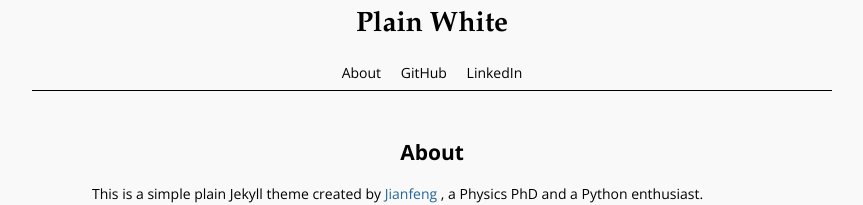
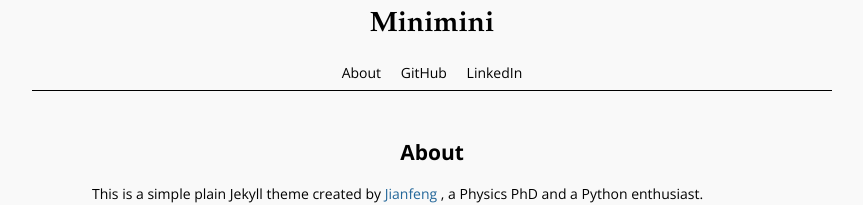
Before and after one commit to mikkkee/minimini, a Jekyll site: the page built from about.md, in a window 1280 px wide. Shown: the top 205 px of the page, without its empty margins (208-1071 px from the left). Built offline with Jekyll 4.4.1, drawn with Linux system fonts in a browser that asks for light colours; Markdown is read by kramdown in place of the engine named in the settings.

Commit message:
Change site title from Plain White to Minimini

```diff
--- a/_config.yml
+++ b/_config.yml
@@ -1,5 +1,5 @@
 # Site settings
-title: Plain White
+title: Minimini
 email: your-email@domain.com
 signoff: your-name
 description: > # this means to ignore newlines until "baseurl:"
```
